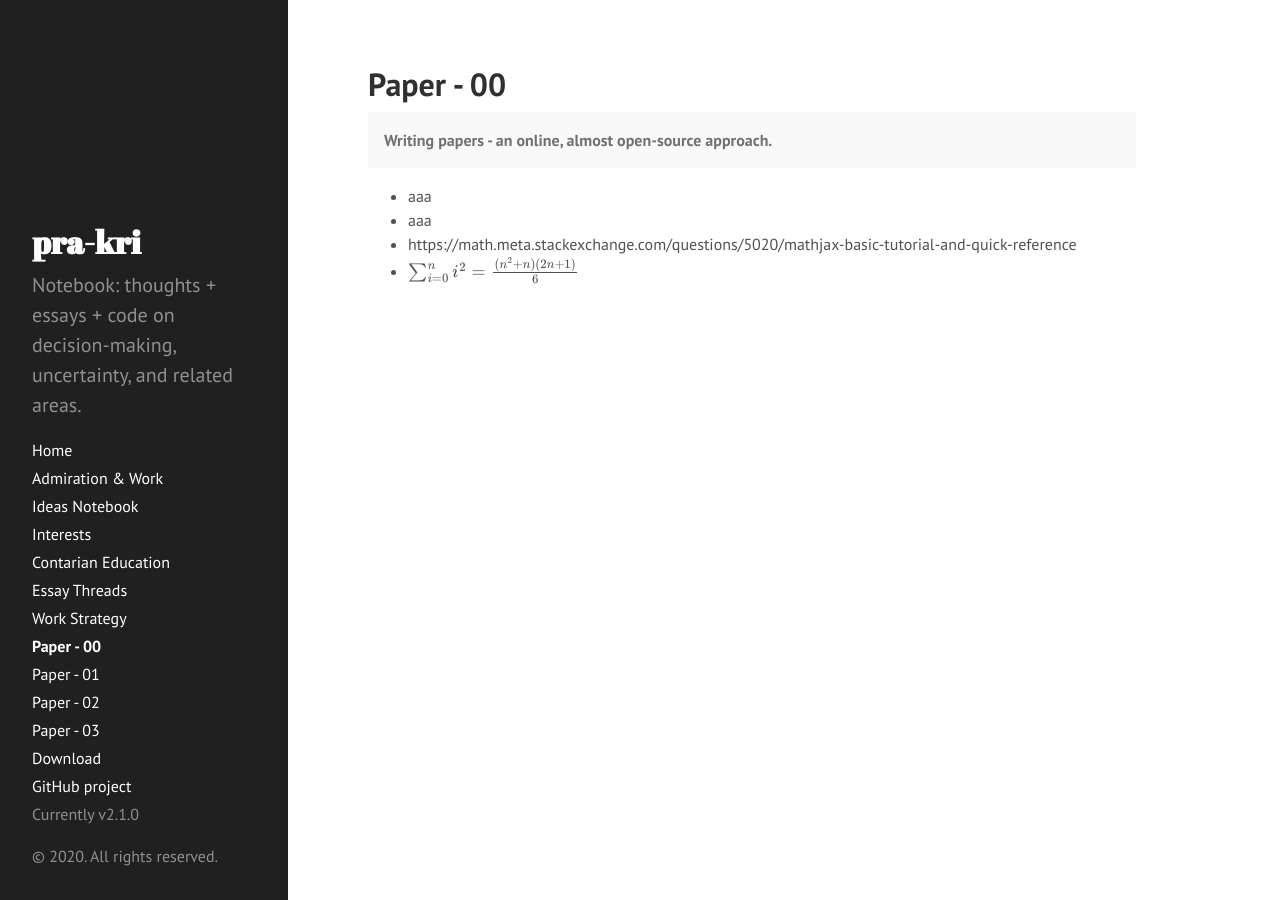
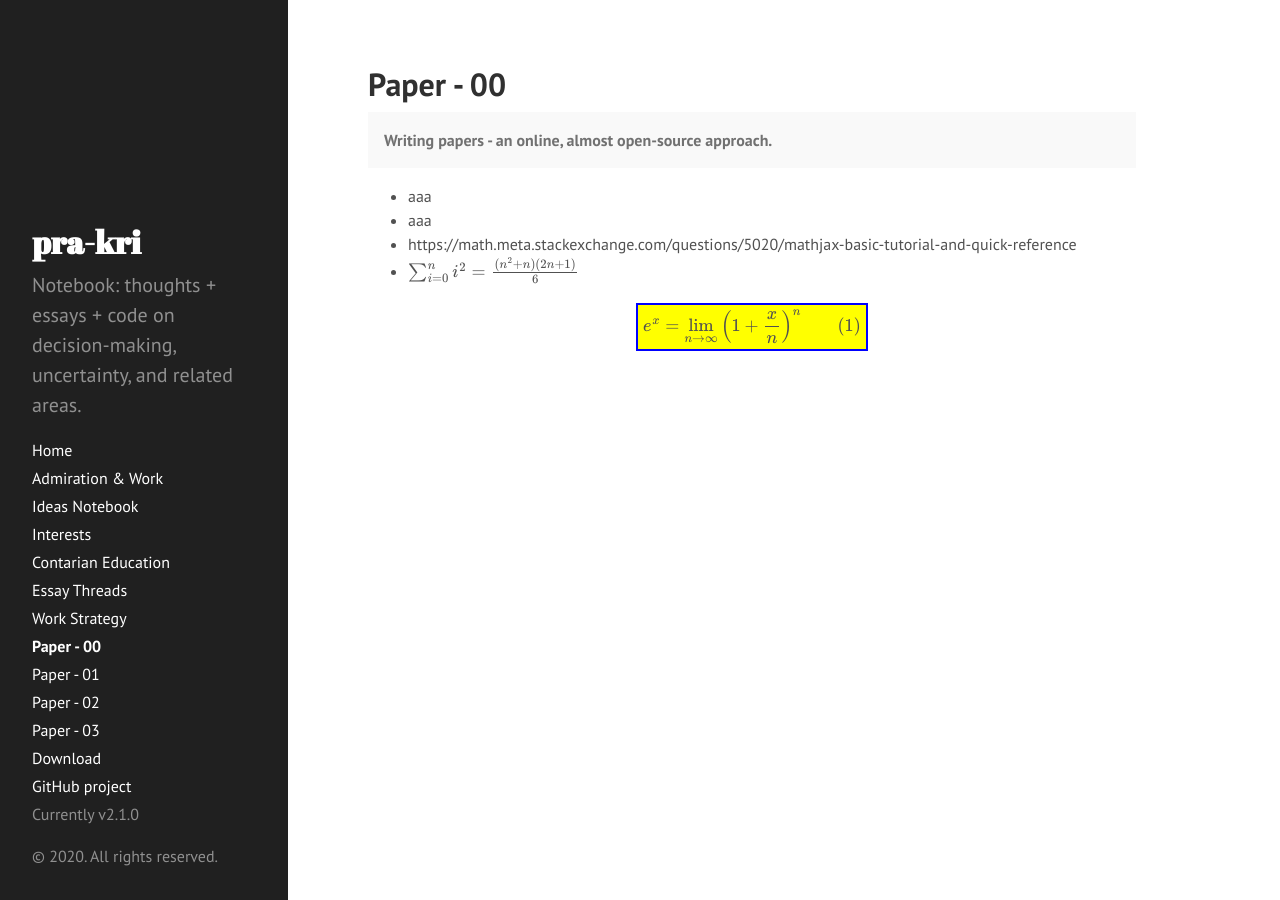
Before and after one commit to pra-kri/pra-kri.github.io, a Jekyll site: the page built from paper00.md, in a window 1280 px wide. Built offline with Jekyll 4.4.1, drawn with Linux system fonts in a browser that asks for light colours; Markdown is read by kramdown in place of the engine named in the settings; formulas are drawn with MathJax 3.

Commit message:
Update paper00.md

```diff
--- a/paper00.md
+++ b/paper00.md
@@ -11,3 +11,12 @@ title: Paper - 00
 * aaa
 * https://math.meta.stackexchange.com/questions/5020/mathjax-basic-tutorial-and-quick-reference
 * $\sum_{i=0}^n i^2 = \frac{(n^2+n)(2n+1)}{6}$
+
+
+
+$$ \bbox[yellow,5px,border:2px solid blue]
+{
+e^x=\lim_{n\to\infty} \left( 1+\frac{x}{n} \right)^n
+\qquad (1)
+}
+$$
```
